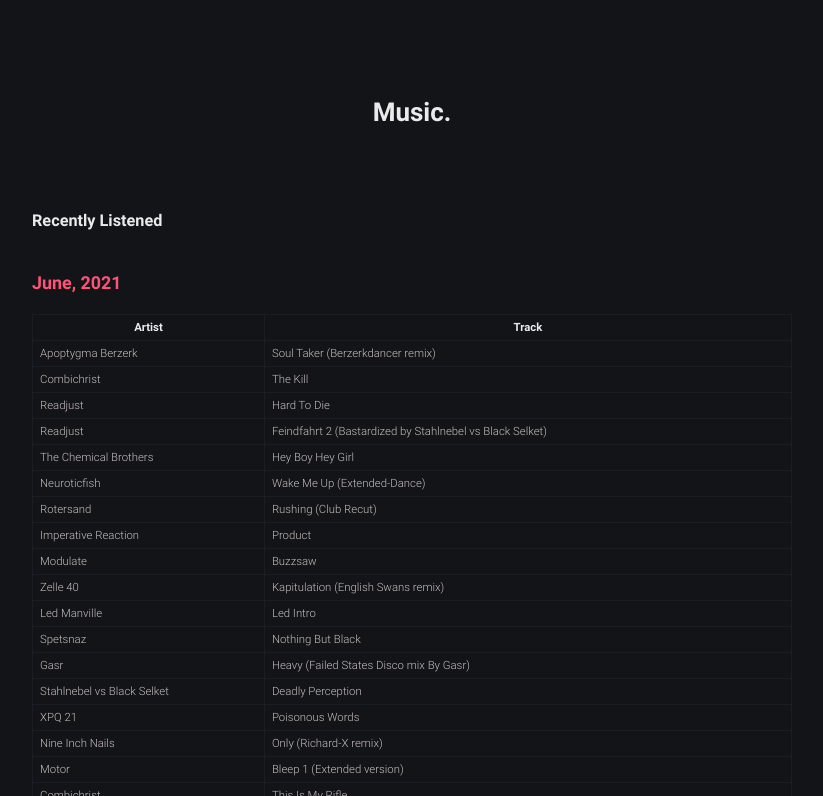
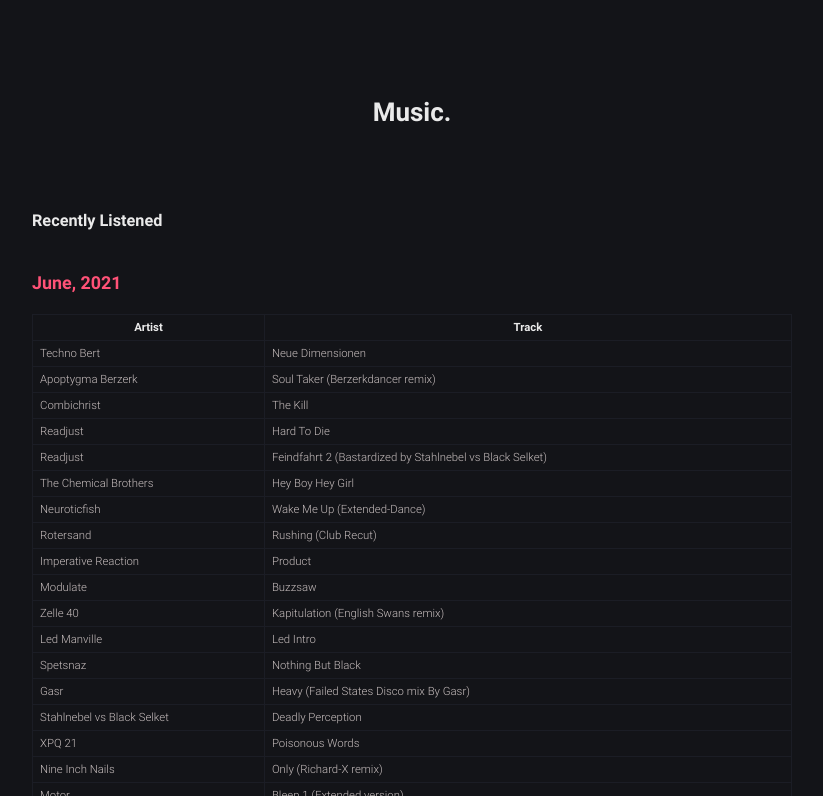
Before and after one commit to robert-marshall/xyz, a Jekyll site: the page built from music.md, in a window 1280 px wide and 900 px high, cut to the strip 104-900 px from the top of the window. Shown: the whole strip, without its empty margins (228-1051 px from the left). Built offline with Jekyll 4.4.1, drawn with Linux system fonts in a browser that asks for light colours.

Commit message:
Fixed a bug cause Thomas said to

```diff
--- a/music.md
+++ b/music.md
@@ -11,6 +11,7 @@
 
 | Artist | Track |
 |--------|-------|
+Techno Bert | Neue Dimensionen
 Apoptygma Berzerk | Soul Taker (Berzerkdancer remix)
 Combichrist | The Kill
 Readjust | Hard To Die
```
